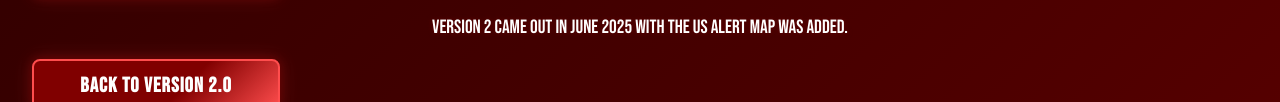
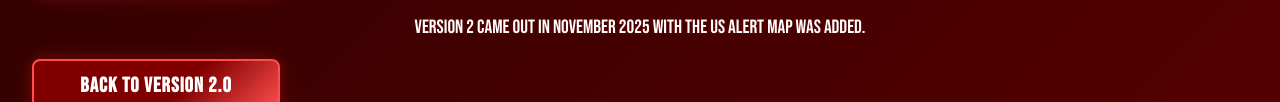
Before and after one commit to Skilly1213/Warnverlay-Musium, a plain HTML site: page index.html in a window 1280 px wide. Shown: the part 378-480 px from the top of the page. Drawn offline with Linux system fonts and the light colour scheme.

Commit message:
Fix typos and update version history in index.html
Corrected various typos and formatting issues in the HTML content. Updated version release dates and descriptions for accuracy.

```diff
--- a/index.html
+++ b/index.html
@@ -13,7 +13,7 @@
     <a href="full.html" class="resolution">Back to Full Release</a>
     <p>on verison 1.2 the test popup alerts and video tutorial and were added. and a new background was implemented. SO NO MORE WHITE BACKGROUND AND BUTTONS.</p>
     <a href="V1.2.html" class="resolution">Back to Version 1.2</a>
-    <p>version 2 came out in June 2025 with the US Alert Map was added.</p>
+    <p>version 2 came out in November 2025 with the US Alert Map was added.</p>
     <a href="v2.0.html" class="resolution">Back to Version 2.0</a>
     <p>on January 8 2026 the UI was completely redesigned. and the canadian alert 1080p (not a map) resolution was added.</p>
     <a href="v2.2.html" class="resolution">Back to Version 2.2</a>
```
